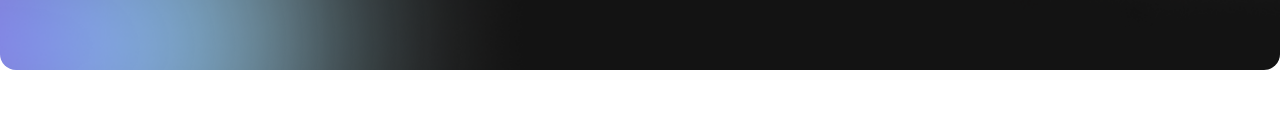
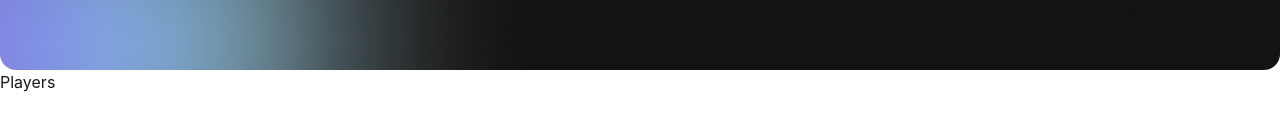
Before and after one commit to nayon-kumar/bpl-dream, a React (Vite) app: page / in a window 1280 px wide. Shown: the part 582-712 px from the top of the page. Built offline with nearby package versions, Linux system fonts and the light colour scheme.

Commit message:
Banner section desinged and Player section design started

```diff
--- a/src/App.jsx
+++ b/src/App.jsx
@@ -1,12 +1,14 @@
 import "./App.css";
 import Banner from "./components/Banner/Banner";
 import Navbar from "./components/Navbar/Navbar";
+import Players from "./components/Players/Players";
 
 function App() {
   return (
     <>
       <Navbar />
       <Banner />
+      <Players />
     </>
   );
 }
--- /dev/null
+++ b/src/components/Players/Players.jsx
@@ -0,0 +1,11 @@
+import React from "react";
+
+const Players = () => {
+  return (
+    <div>
+      <p>Players</p>
+    </div>
+  );
+};
+
+export default Players;
```
